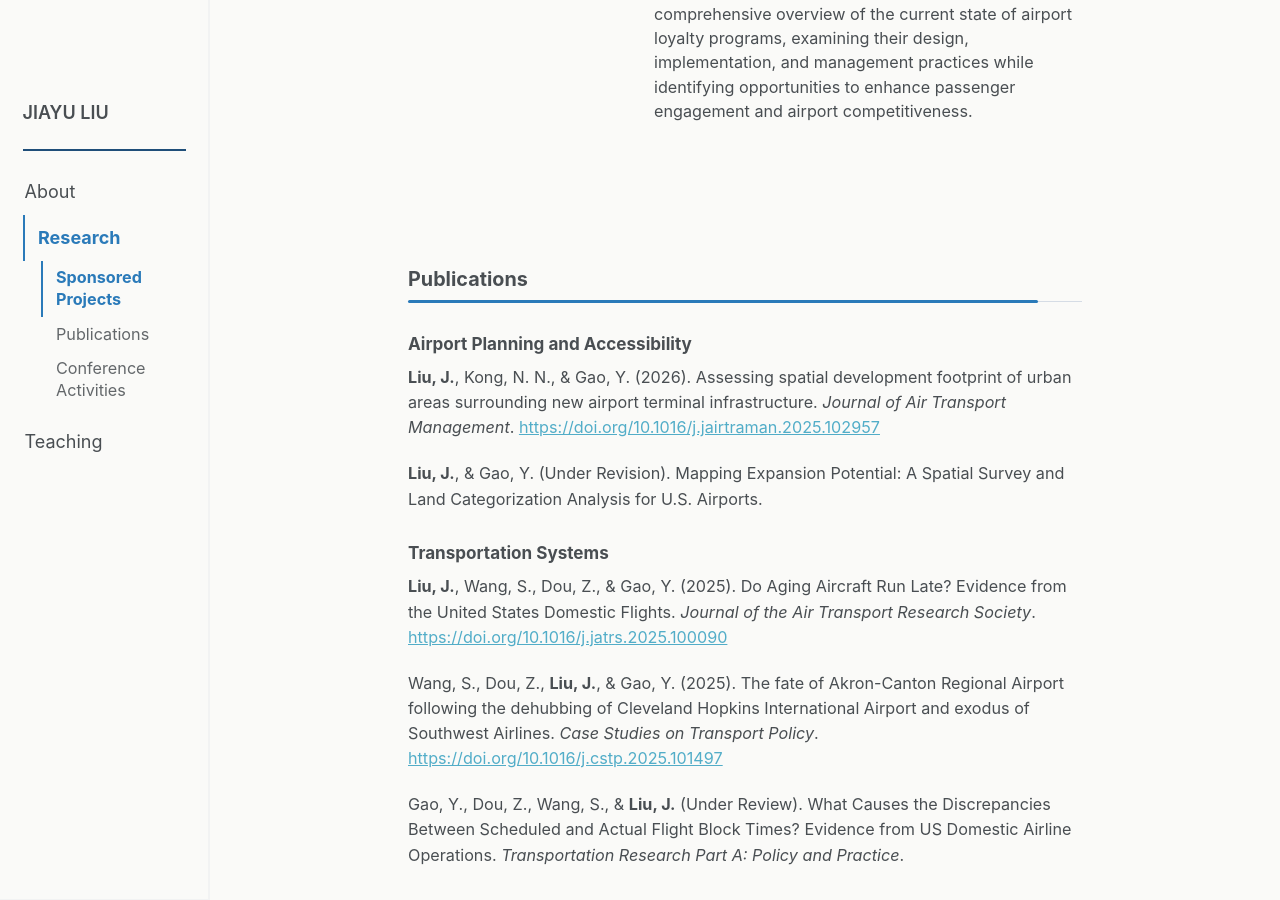
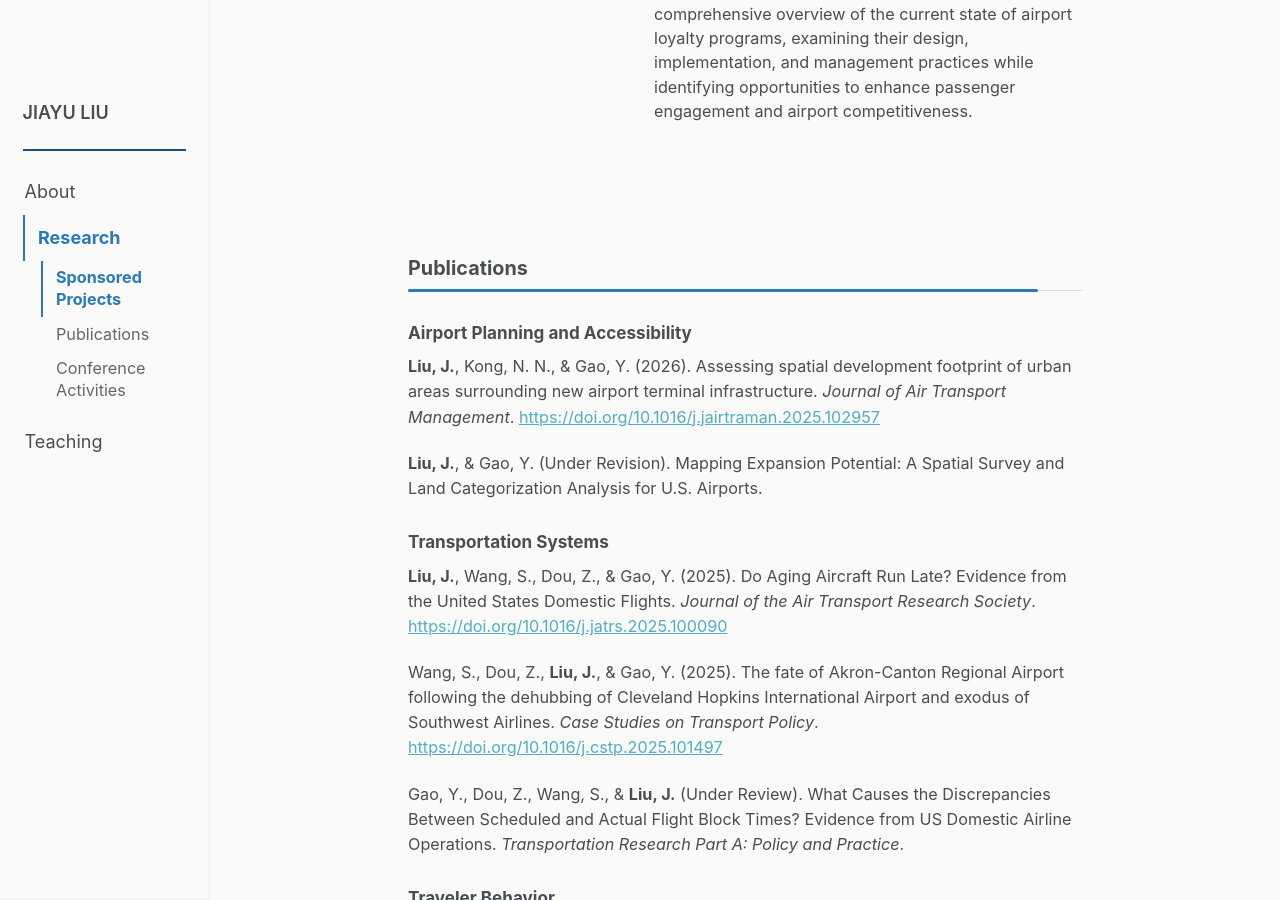
Before and after one commit to liu3309/liu3309.github.io, a Jekyll site: the page built from _pages/research.md, in a window 1280 px wide and 900 px high, scrolled down 1834 px. Built offline with Jekyll 4.4.1, drawn with Linux system fonts in a browser that asks for light colours; a script that is not in the unit is left out.

Commit message:
Adjust div height for publications and conference sections

```diff
--- a/_pages/research.md
+++ b/_pages/research.md
@@ -91,7 +91,7 @@ This project develops a national framework to assess the necessity and spatial f
 
 
 <section id="publications" class="research-section">
-<div style="height: 2.6rem;"></div>
+<div style="height: 2rem;"></div>
 <h2>Publications</h2>
 <!-- <hr class="section-divider--compact">
 <div class="research-list"> -->
@@ -176,7 +176,7 @@ Gao, Y., &amp; <strong>Liu, J.</strong> (2023). <em>State of Airport Loyalty Pro
 <h2 id="conference-activities">Conference Activities</h2> -->
 
 <section id="conference-activities" class="research-section">
-  <div style="height: 2.6rem;"></div>
+  <div style="height: 2rem;"></div>
   <h2>Conference Activities</h2>
 
 
```
